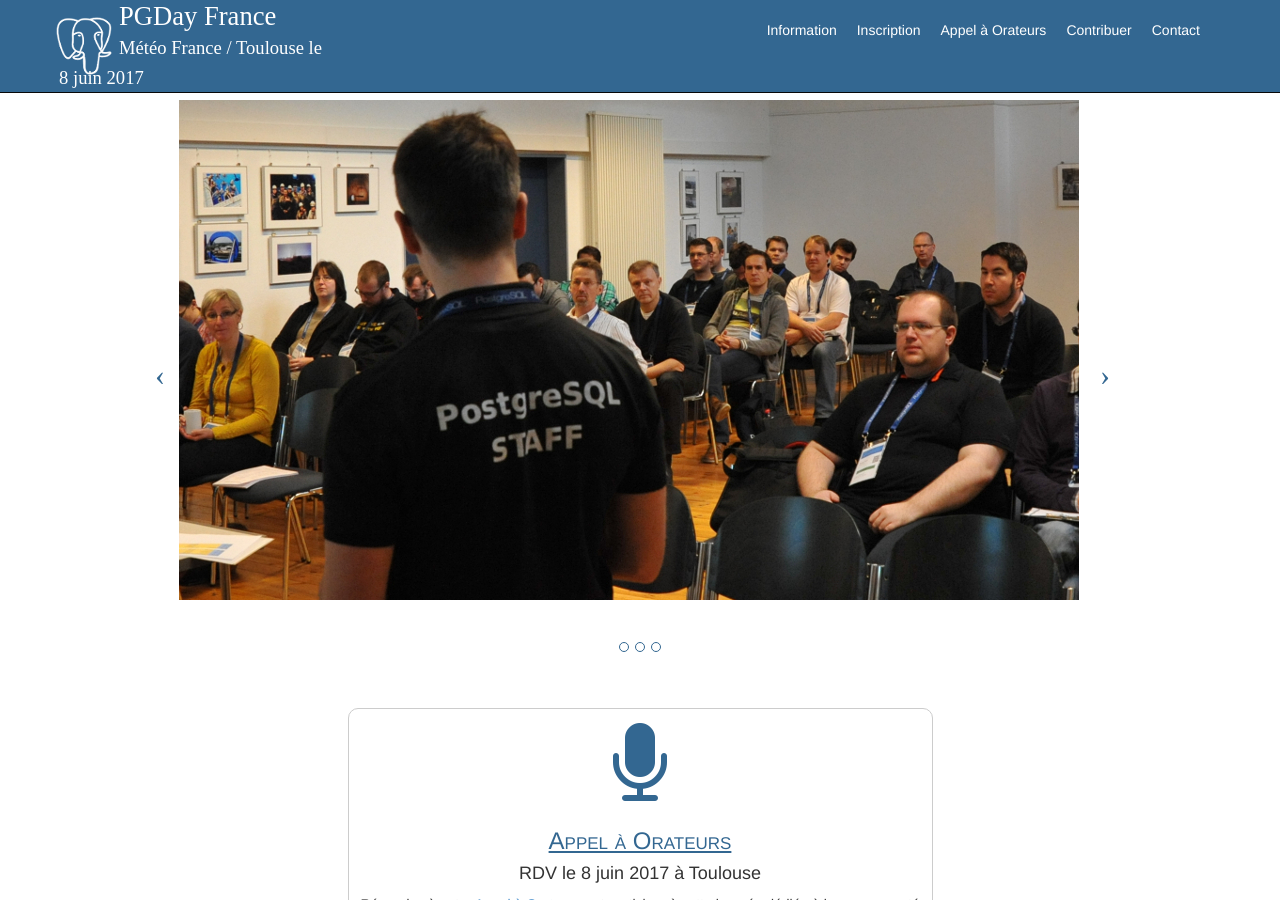
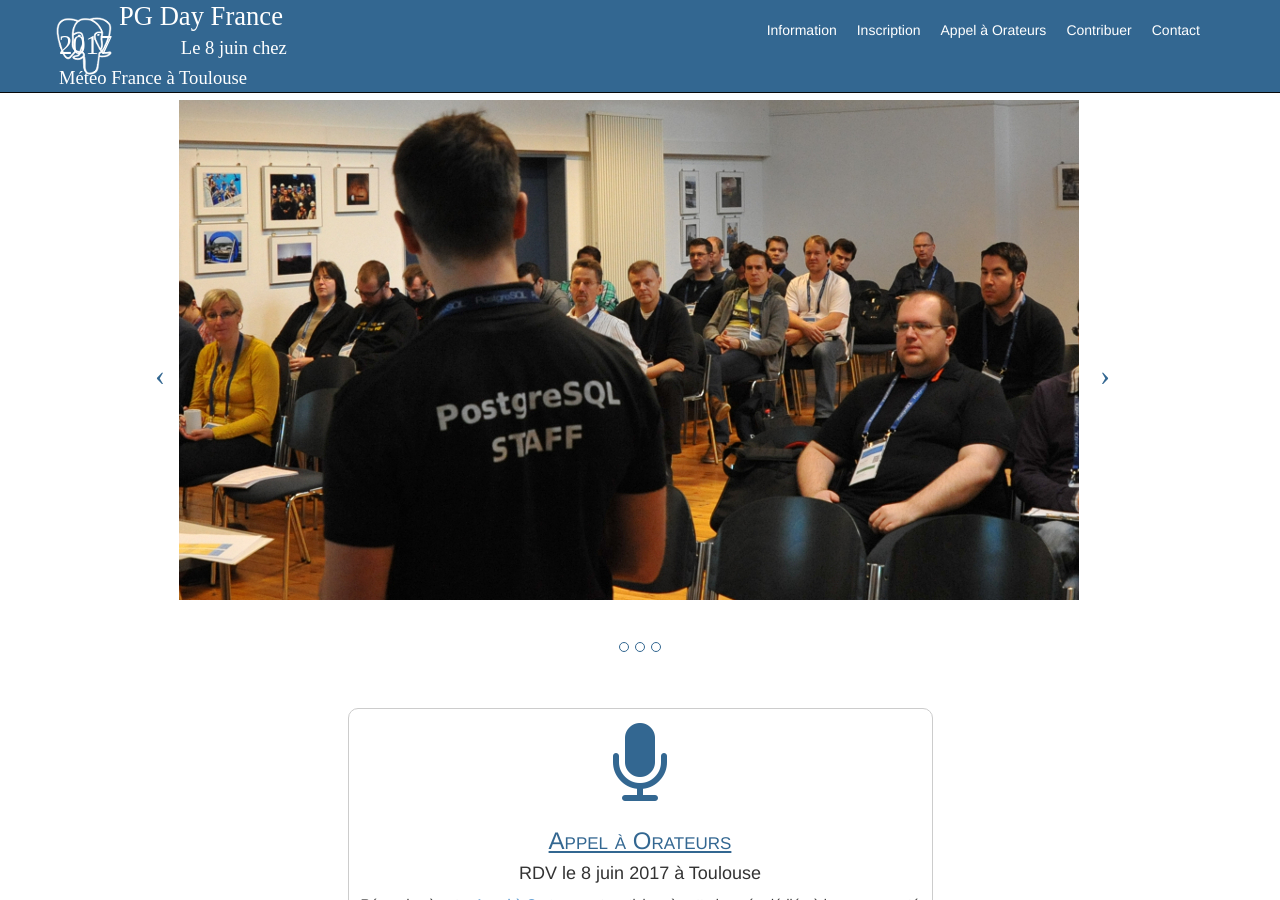
Before and after one commit to postgresqlfr/2024.pgday.fr, a Jekyll site: the page built from index.html, in a window 1280 px wide and 900 px high. Built offline with Jekyll 4.4.1, drawn with Linux system fonts in a browser that asks for light colours; Markdown is read by kramdown in place of the engine named in the settings.

Commit message:
Update default.html

```diff
--- a/_layouts/default.html
+++ b/_layouts/default.html
@@ -25,9 +25,10 @@
             <span class="icon-bar"></span>
           </button>
 
-            <div class="navbar-brand"> <a href="index.html">PGDay France</a>
-            <a class="brand-info" href="/informations.html">  Météo France / Toulouse le 8 juin 2017</a>
-              </div>
+            <div class="navbar-brand">
+             <a href="index.html">PG Day France 2017</a>
+              <a class="brand-info" href="/informations.html">Le 8 juin chez Météo France à Toulouse</a>
+             </div>
         </div>
 
 
```
